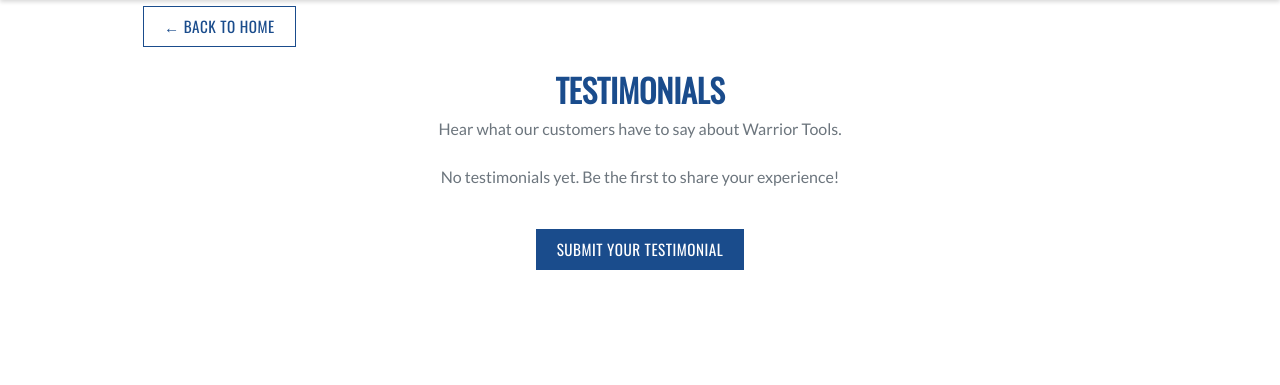
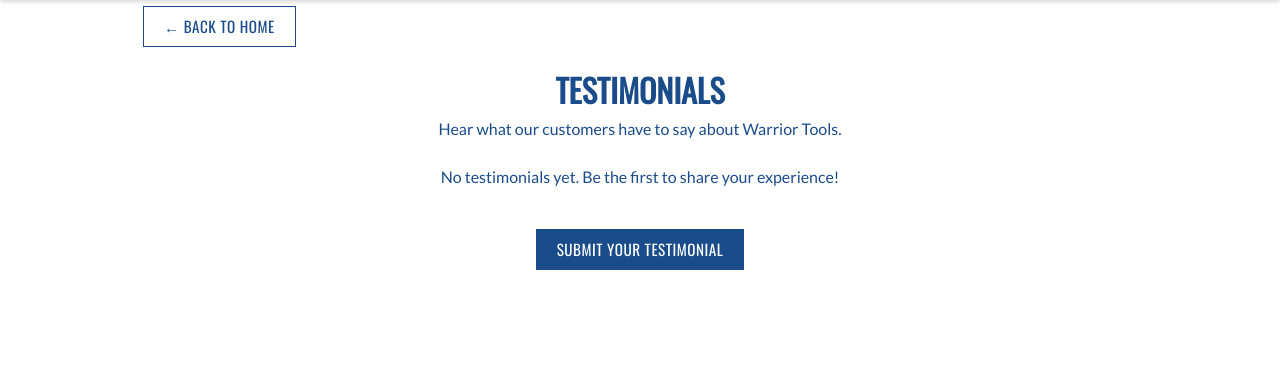
Before and after one commit to BrandonWarrior/warrior-tools, a Django app: page /testimonials/list/ in a window 1280 px wide. Shown: the part 202-587 px from the top of the page. Run offline with Django 3.2, Linux system fonts and the light colour scheme; data that the repository does not hold is empty; some libraries are stand-ins or nearby versions.

Commit message:
tweak styling to testimonial list

```diff
--- a/testimonials/templates/testimonials/testimonial_list.html
+++ b/testimonials/templates/testimonials/testimonial_list.html
@@ -19,7 +19,7 @@
 
     <div class="text-center mb-4">
         <h2 class="logo-font text-primary">Testimonials</h2>
-        <p class="text-muted">Hear what our customers have to say about Warrior Tools.</p>
+        <p class="text-theme-blue">Hear what our customers have to say about Warrior Tools.</p>
     </div>
 
     {% if messages %}
@@ -57,7 +57,7 @@
                 </div>
             </div>
         {% empty %}
-            <div class="col-12 text-center text-muted">
+            <div class="col-12 text-center text-theme-blue">
                 <p>No testimonials yet. Be the first to share your experience!</p>
             </div>
         {% endfor %}
```
